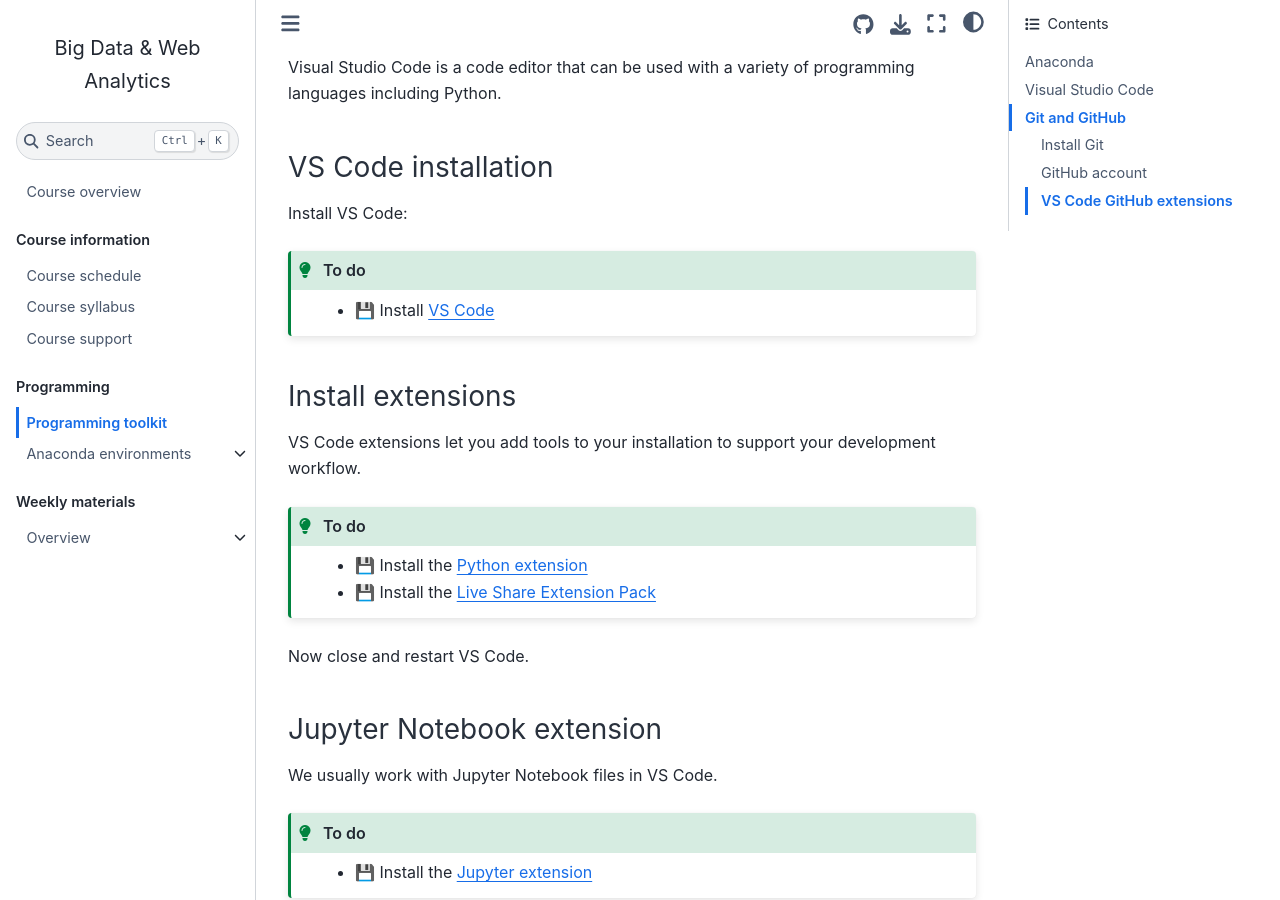
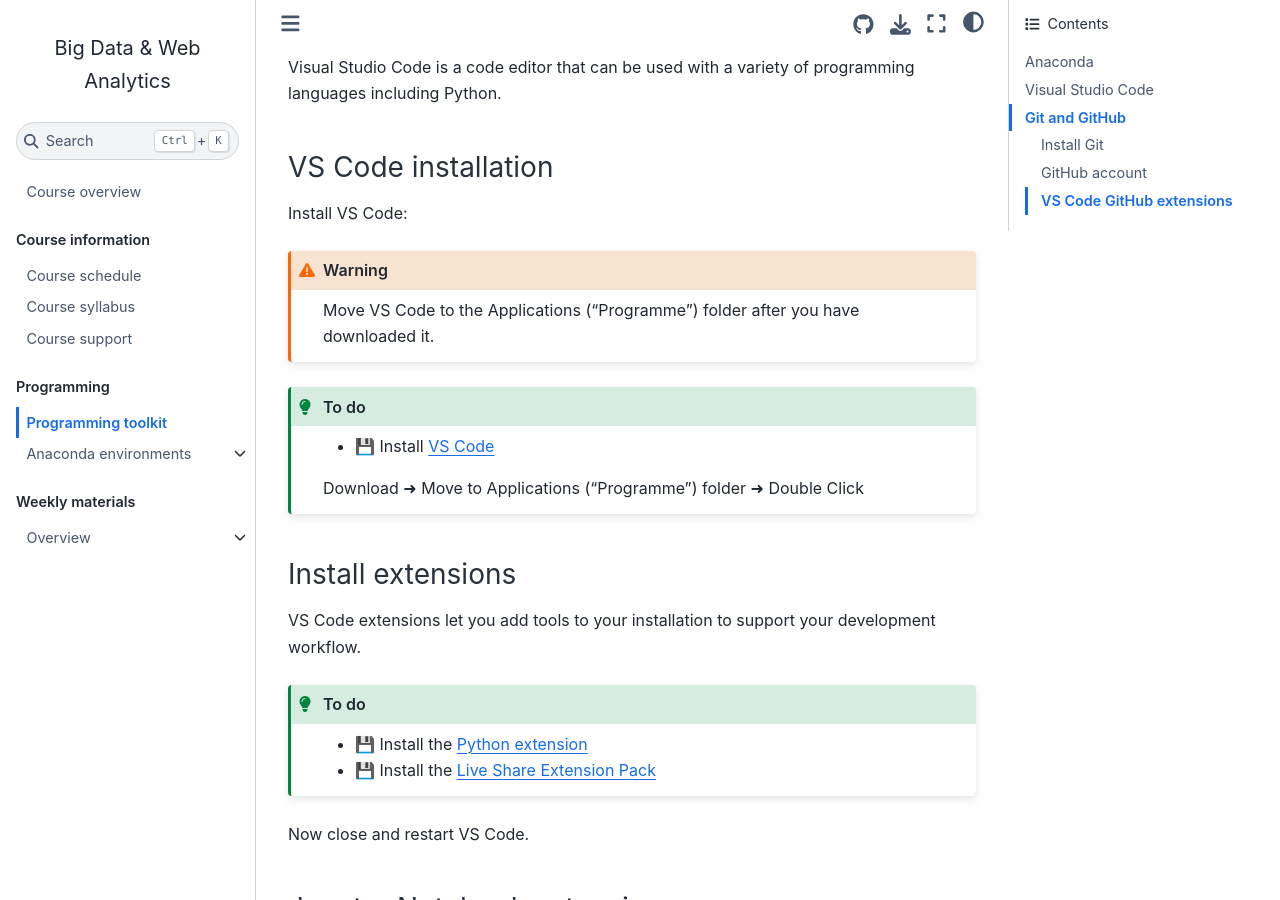
Before and after one commit to om2-ws22/website, a Jupyter Book: the page built from docs/programming-toolkit.md, in a window 1280 px wide and 900 px high, scrolled down 2511 px. Built offline with Jupyter Book 1.0.4 settings and Sphinx 7.4.7 and the Sphinx Book theme 1.1.4, drawn with Linux system fonts in a browser that asks for light colours; comment, search, counter and statistics services are not loaded.

Commit message:
Update programming-toolkit.md

````diff
--- a/docs/programming-toolkit.md
+++ b/docs/programming-toolkit.md
@@ -120,9 +120,17 @@
 
 Install VS Code:
 
+:::{warning}
+Move VS Code to the Applications ("Programme") folder after you have downloaded it.
+:::
+
+
 ```{admonition} To do
 :class: tip
 - 💾 Install [VS Code](https://code.visualstudio.com/)
+
+Download ➜ Move to Applications ("Programme") folder ➜ Double Click
+
 ```
 
 ### Install extensions
````
